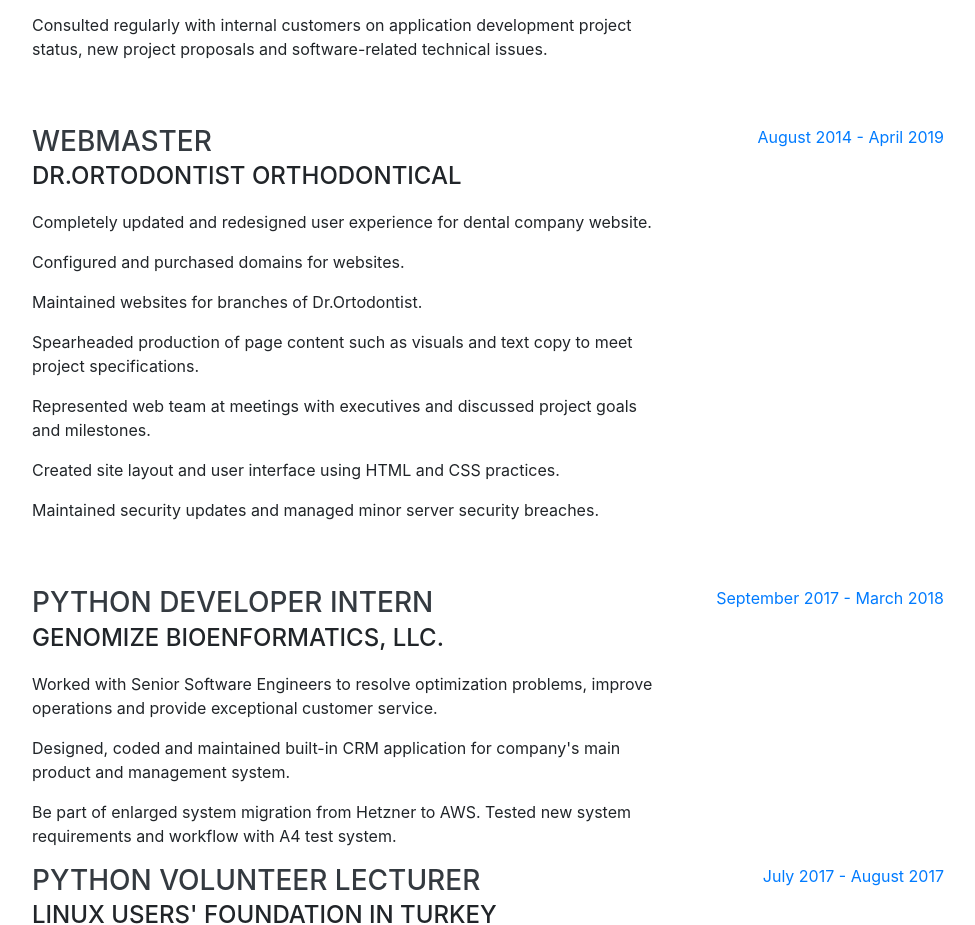
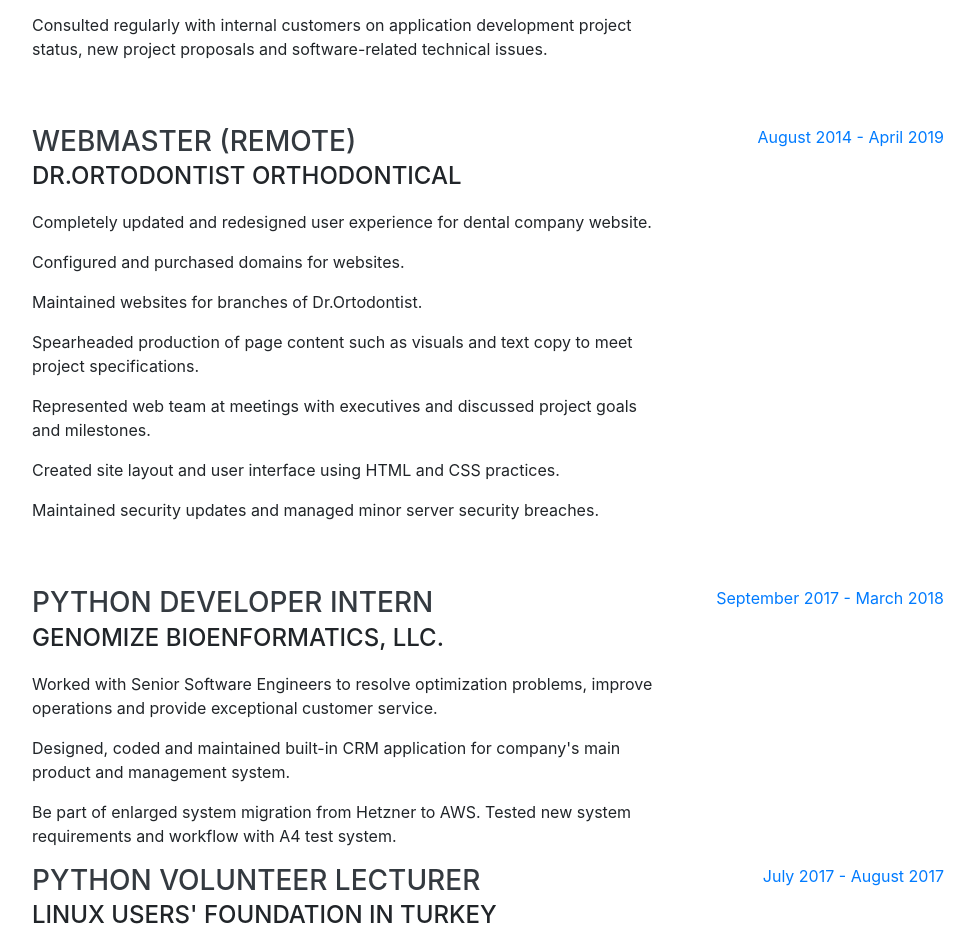
Before and after one commit to iErdem1/gh-pages, a website with bundled scripts: page index.html in a window 1280 px wide. Shown: the part 1422-2347 px from the top of the page, without its empty margins (288-1263 px from the left). Built offline with nearby package versions, Linux system fonts and the light colour scheme; a web font is replaced by a local one.

Commit message:
minor update

```diff
--- a/index.html
+++ b/index.html
@@ -180,7 +180,7 @@
 						class="resume-item d-flex flex-column flex-md-row justify-content-between mb-5"
 					>
 						<div class="resume-content">
-							<h3 class="mb-0">Webmaster</h3>
+							<h3 class="mb-0">Webmaster (Remote)</h3>
 							<div class="subheading mb-3">Dr.Ortodontist Orthodontical</div>
 							<p>
 								Completely updated and redesigned user experience for dental company
```
